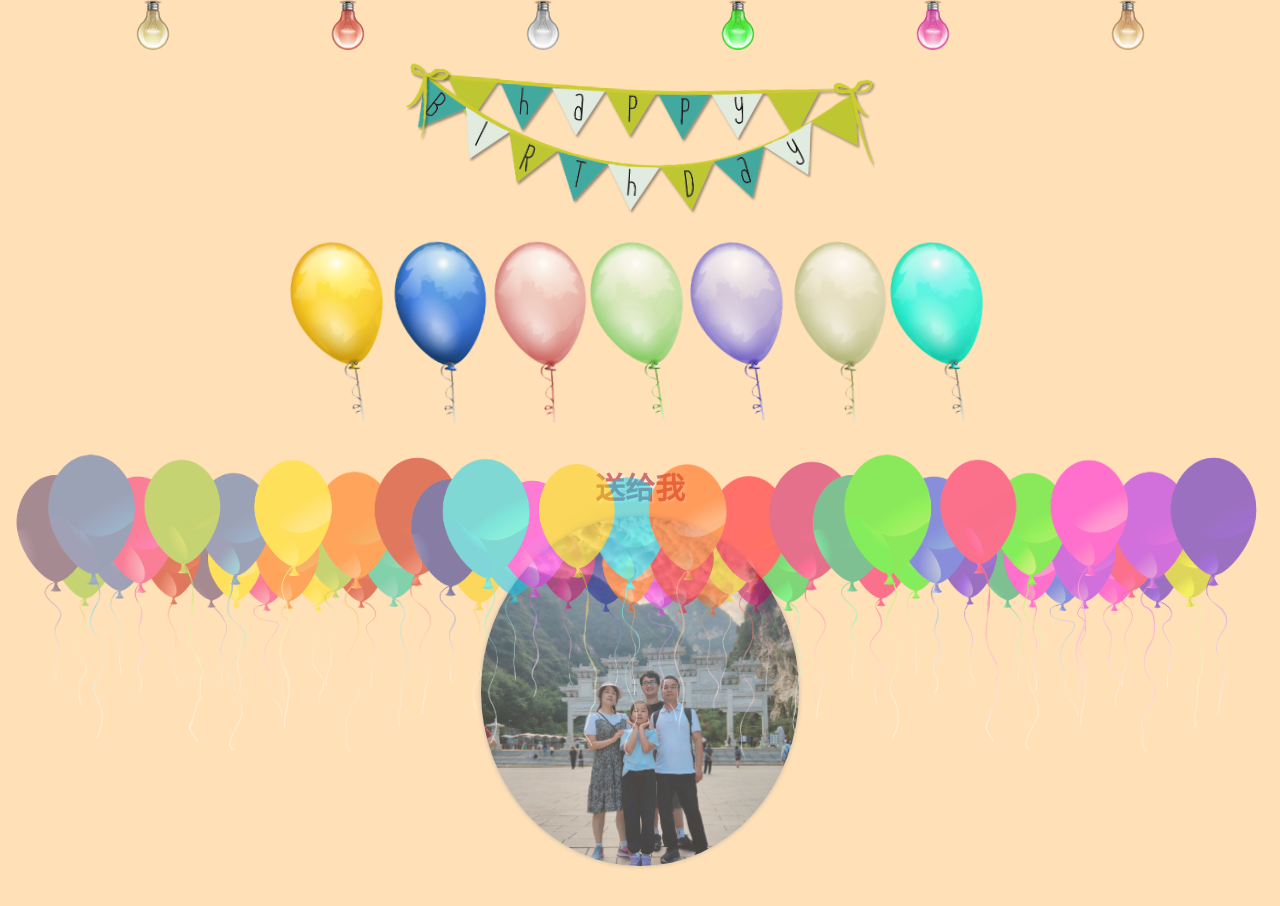
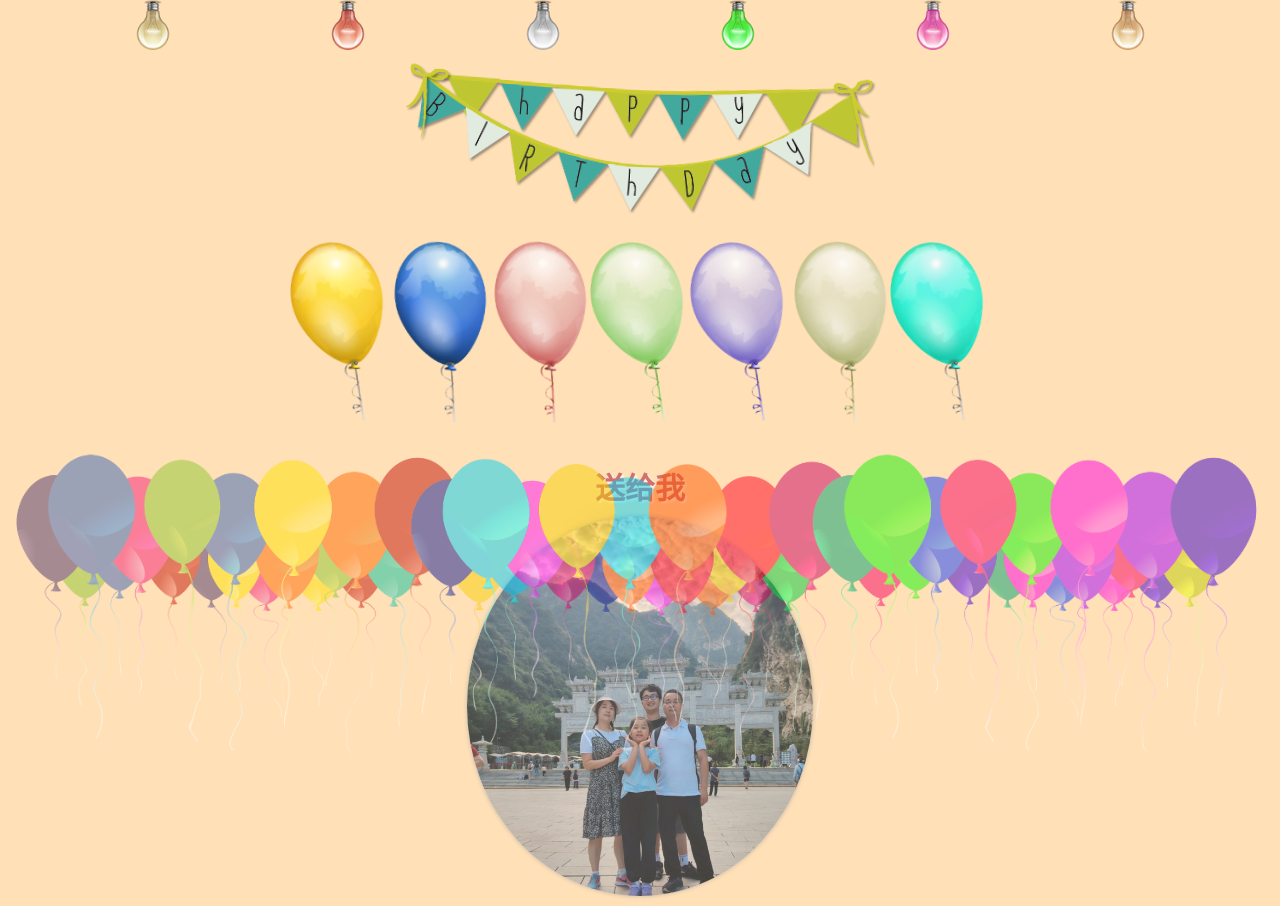
Before and after one commit to Lattice-zjj/birthday, a plain HTML site: page index.html in a window 1280 px wide. Both pictures are taken after a click on the button "开始". Before the commit the page ends 876 px from the top, so only its background shows below. Drawn offline with Linux system fonts and the light colour scheme.

Commit message:
change some height

```diff
--- a/assets/stylesheet.css
+++ b/assets/stylesheet.css
@@ -1293,7 +1293,7 @@ audio {
 .message p img{
 	display: block;
 	max-width: 100%;
-	max-height: 350px;
+	max-height: 380px;
 	margin: 5px auto;
 	border-radius: 50%;
 	box-shadow: #aaa 0 0 4px;
```
